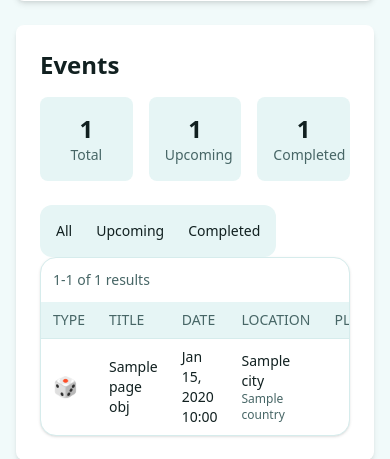
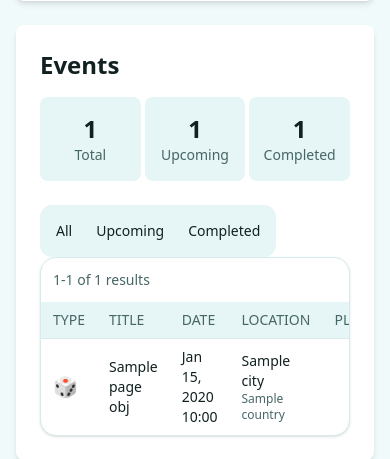
Before and after one commit to N3t0n/tabula-belli, a Django app: template src/apps/games/templates/games/game_detail.html in a window 390 px wide. Shown: the part 284-743 px from the top of the page. Run offline with Django 5.2, Linux system fonts and the light colour scheme; the template is opened without the code that fills it: most values are stand-ins (such as "Sample title", 1, 10 or a date in 2020); style sheets or scripts are compiled from the project's sources; some libraries are stand-ins or nearby versions.

Commit message:
Adjust game statistics spacing on small screens

```diff
--- a/src/apps/games/templates/games/_game_events_listing.html
+++ b/src/apps/games/templates/games/_game_events_listing.html
@@ -13,16 +13,16 @@
   <input type="hidden" name="status" x-model="status">
 
   <!-- Stats Cards -->
-  <div class="grid grid-cols-3 gap-4">
-    <div class="text-center p-4 bg-muted rounded-lg">
+  <div class="grid grid-cols-3 gap-1 sm:gap-4">
+    <div class="text-center px-0 py-4 sm:px-4 bg-muted rounded-lg">
       <div class="text-2xl font-bold text-foreground">{{ total_count }}</div>
       <div class="text-sm text-muted-foreground">Total</div>
     </div>
-    <div class="text-center p-4 bg-muted rounded-lg">
+    <div class="text-center px-0 py-4 sm:px-4 bg-muted rounded-lg">
       <div class="text-2xl font-bold text-foreground">{{ upcoming_count }}</div>
       <div class="text-sm text-muted-foreground">Upcoming</div>
     </div>
-    <div class="text-center p-4 bg-muted rounded-lg">
+    <div class="text-center px-0 py-4 sm:px-4 bg-muted rounded-lg">
       <div class="text-2xl font-bold text-foreground">{{ completed_count }}</div>
       <div class="text-sm text-muted-foreground">Completed</div>
     </div>
```
